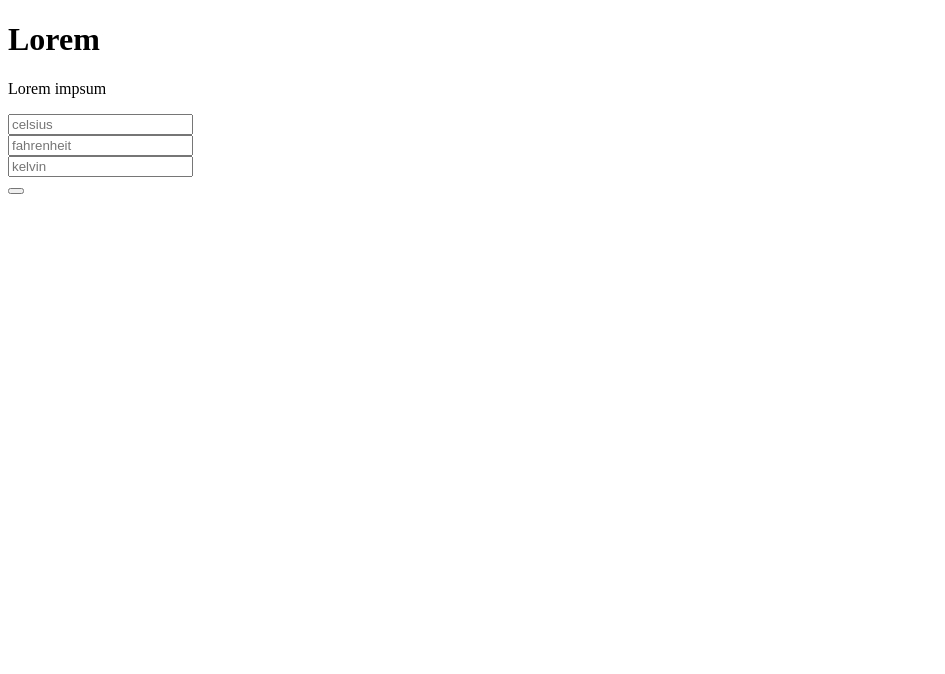
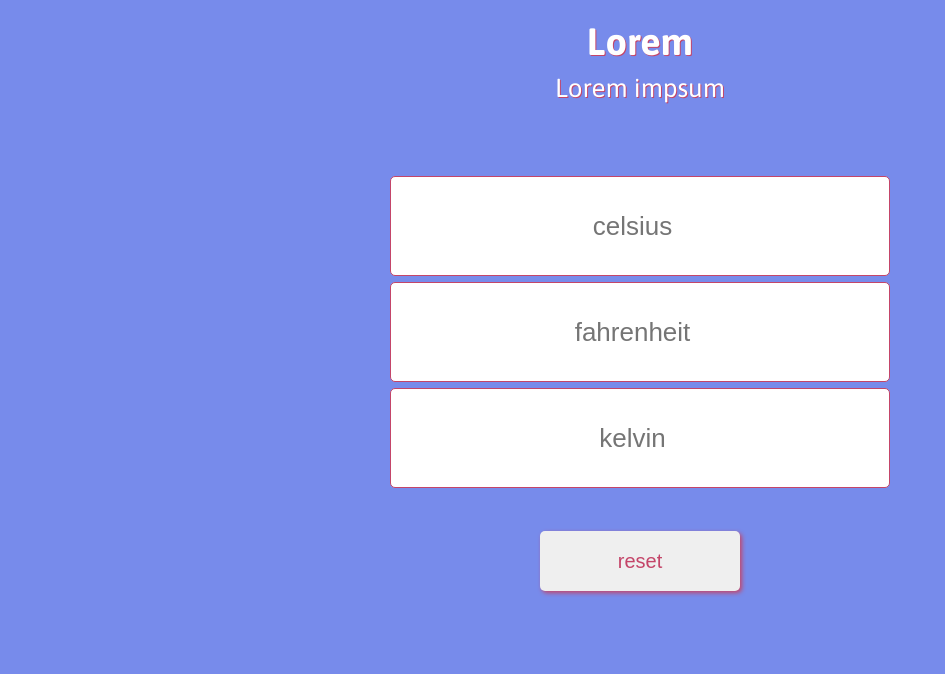
Before and after one commit to WieMon/temperature-converter-vJS, a website: page index.html in a window 1280 px wide. Shown: the whole page, without its empty margins (0-945 px from the left). Drawn offline with Linux system fonts and the light colour scheme.

Commit message:
Add styling Fix html

```diff
--- a/index.html
+++ b/index.html
@@ -10,17 +10,19 @@
       <h1>Lorem</h1>
       <p>Lorem impsum</p>
     </header>
+    <div class="container">
       <div class="temperature_div">
         <input id="celsius_inp" type="number" placeholder="celsius">
       </div>
-    <div>
+      <div class="temperature_div">
         <input id="fahrenheit_inp" type="number" placeholder="fahrenheit">
       </div>
-    <div >
+      <div class="temperature_div">
         <input id="kelvin_inp" type="number" placeholder="kelvin">
       </div>
       <div class="reset_div">
-      <button id="reset_btn"></button>
+        <button id="reset_btn">reset</button>
+      </div>
     </div>
     <script src="js/script.js"></script>
   </body>
--- a/sass/style.scss
+++ b/sass/style.scss
@@ -0,0 +1,60 @@
+@import url("https://fonts.googleapis.com/css?family=Asap:400,700&display=swap&subset=latin-ext");
+
+*, *::before, *::after {
+  padding: 0;
+  margin: 0;
+  box-sizing: border-box;
+}
+
+body {
+  background-color: #778beb;
+  font-family: 'Asap', sans-serif;
+}
+
+header {
+  padding: 20px;
+  text-align: center;
+  color: #ffff;
+  text-shadow: 1px 1px #c44569;
+  h1 {
+    font-size: 38px;
+  }
+  p {
+    padding: 10px;
+    font-size: 26px;
+  }
+}
+
+.container {
+  padding: 40px;
+  text-align: center;
+}
+
+.temperature_div {
+  padding: 3px;
+}
+
+input[type=number] {
+  width: 500px;
+  height: 100px;
+  margin: 0 auto;
+  text-align: center;
+  border: 1px solid #c44569;
+  border-radius: 5px;
+  font-size: 26px;
+  color: #c44569;
+}
+
+.reset_div {
+  padding: 40px;
+}
+
+#reset_btn {
+  width: 200px;
+  height: 60px;
+  border: none;
+  border-radius: 5px;
+  box-shadow: 2px 2px 4px #c44569;
+  font-size: 20px;
+  color: #c44569;
+}
```
Also changed, not shown: css/style.css, 1 other file. Lines whose indentation alone changed are shown as unchanged.
